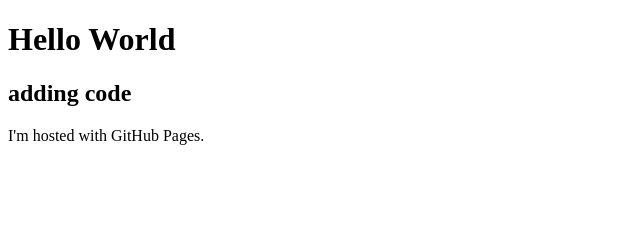
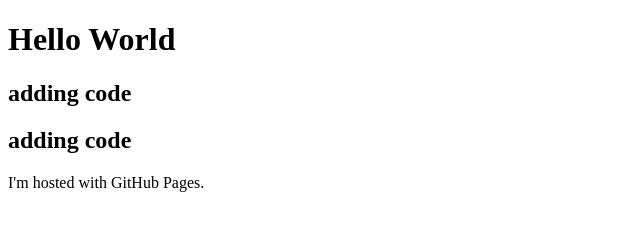
Before and after one commit to defneyanartas/binp11, a plain HTML site: page index.html in a window 1280 px wide. Shown: the whole page, without its empty margins (0-640 px from the left). Drawn offline with Linux system fonts and the light colour scheme.

Commit message:
Update index.html

```diff
--- a/index.html
+++ b/index.html
@@ -3,6 +3,7 @@
 <body>
 <h1>Hello World</h1>
 <h2>adding code</h2>
+  <h2>adding code</h2>
 <p>I'm hosted with GitHub Pages.</p>
 </body>
 </html>
```
